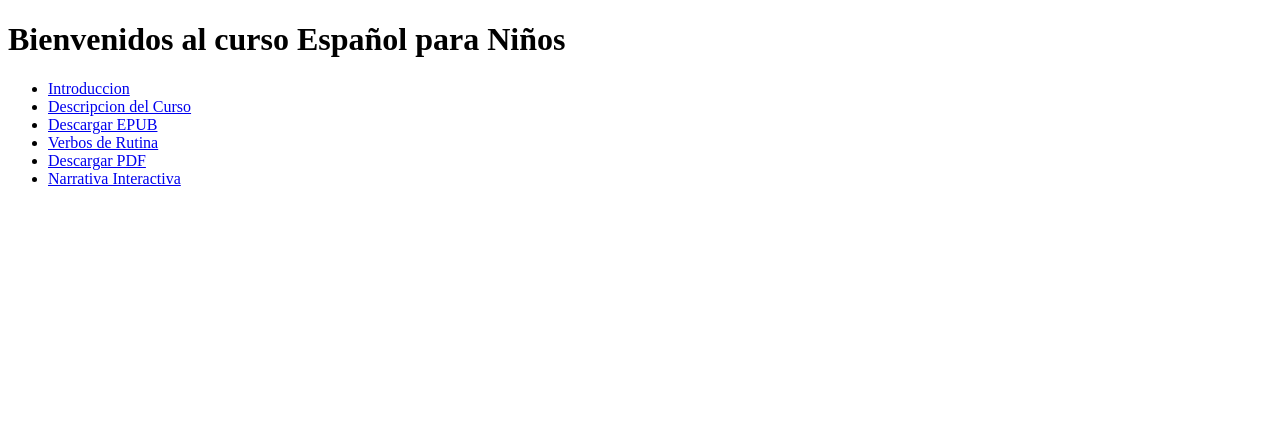
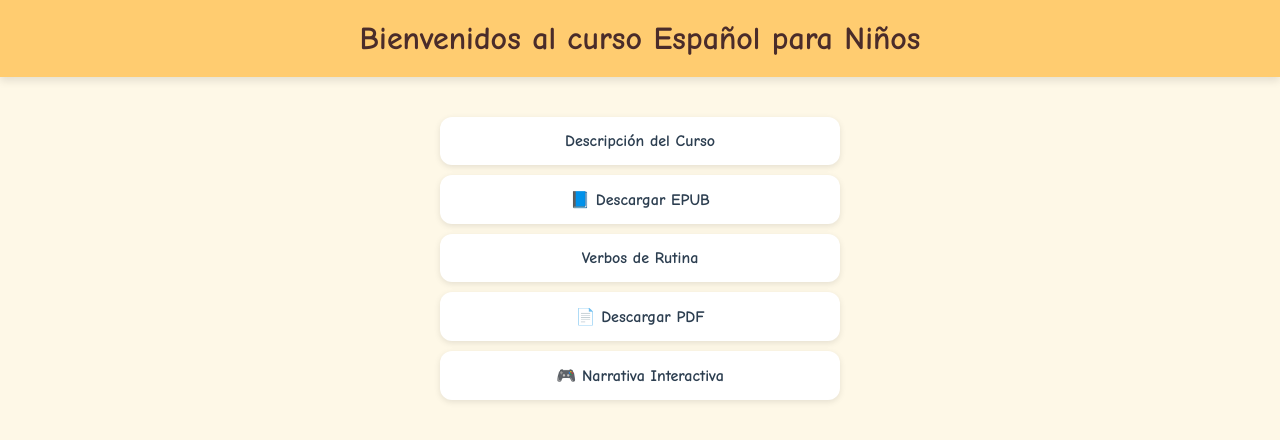
Before and after one commit to Luizaf01/Espa-ol-para-ni-os, a plain HTML site: page index.html in a window 1280 px wide. Drawn offline with Linux system fonts and the light colour scheme.

Commit message:
Update index.html

```diff
--- a/index.html
+++ b/index.html
@@ -3,16 +3,69 @@
 <head>
   <meta charset="UTF-8">
   <title>Español para Niños</title>
+  <style>
+    body {
+      background-color: #fef8e7;
+      font-family: 'Comic Sans MS', 'Arial', sans-serif;
+      color: #333;
+      margin: 0;
+      padding: 0;
+    }
+
+    header {
+      background-color: #ffcc70;
+      padding: 20px;
+      text-align: center;
+      box-shadow: 0 4px 8px rgba(0,0,0,0.1);
+    }
+
+    h1 {
+      margin: 0;
+      color: #4a2c2a;
+    }
+
+    ul {
+      list-style: none;
+      padding: 0;
+      margin: 40px auto;
+      max-width: 400px;
+    }
+
+    li {
+      background-color: #fff;
+      margin: 10px 0;
+      padding: 15px;
+      text-align: center;
+      border-radius: 12px;
+      box-shadow: 0 2px 6px rgba(0,0,0,0.1);
+      transition: transform 0.2s;
+    }
+
+    li:hover {
+      transform: scale(1.05);
+    }
+
+    a {
+      text-decoration: none;
+      color: #2c3e50;
+      font-weight: bold;
+    }
+
+    a:hover {
+      color: #e67e22;
+    }
+  </style>
 </head>
 <body>
-  <h1>Bienvenidos al curso Español para Niños</h1>
+  <header>
+    <h1>Bienvenidos al curso Español para Niños</h1>
+  </header>
   <ul>
-    <li><a href="README.md">Introduccion</a></li>
-    <li><a href="presentacion1">Descripcion del Curso</a></li>
-     <li><a href="espanol_ninos.epub" download>Descargar EPUB</a></li>
-     <li><a href="presentacion2.html">Verbos de Rutina</a></li>
-    <li><a href="ejercicios.pdf"  download>Descargar PDF</a></li>
-    <li><a href="Narrativatwine.html">Narrativa Interactiva</a></li>
+    <li><a href="presentacion1">Descripción del Curso</a></li>
+    <li><a href="espanol_ninos.epub" download>📘 Descargar EPUB</a></li>
+    <li><a href="presentacion2.html">Verbos de Rutina</a></li>
+    <li><a href="ejercicios.pdf" download>📄 Descargar PDF</a></li>
+    <li><a href="Narrativatwine.html">🎮 Narrativa Interactiva</a></li>
   </ul>
 </body>
 </html>
```
